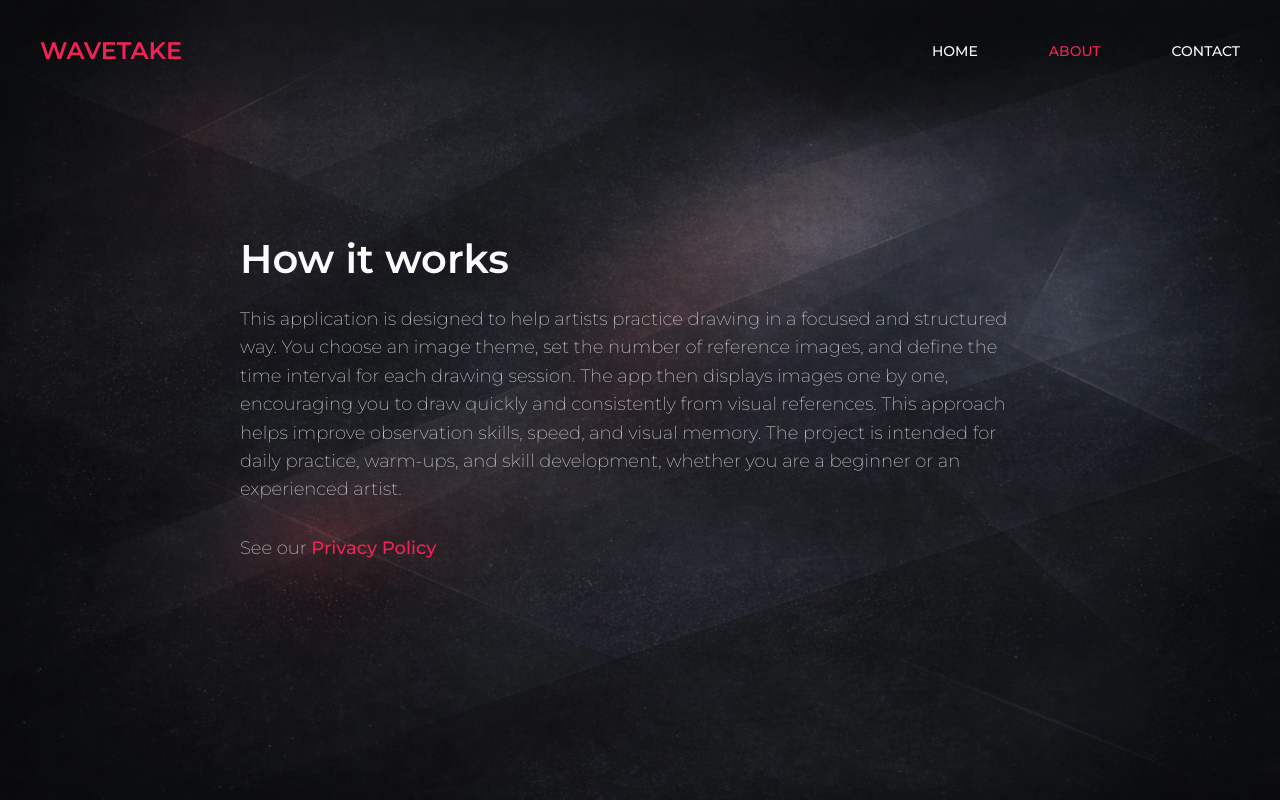
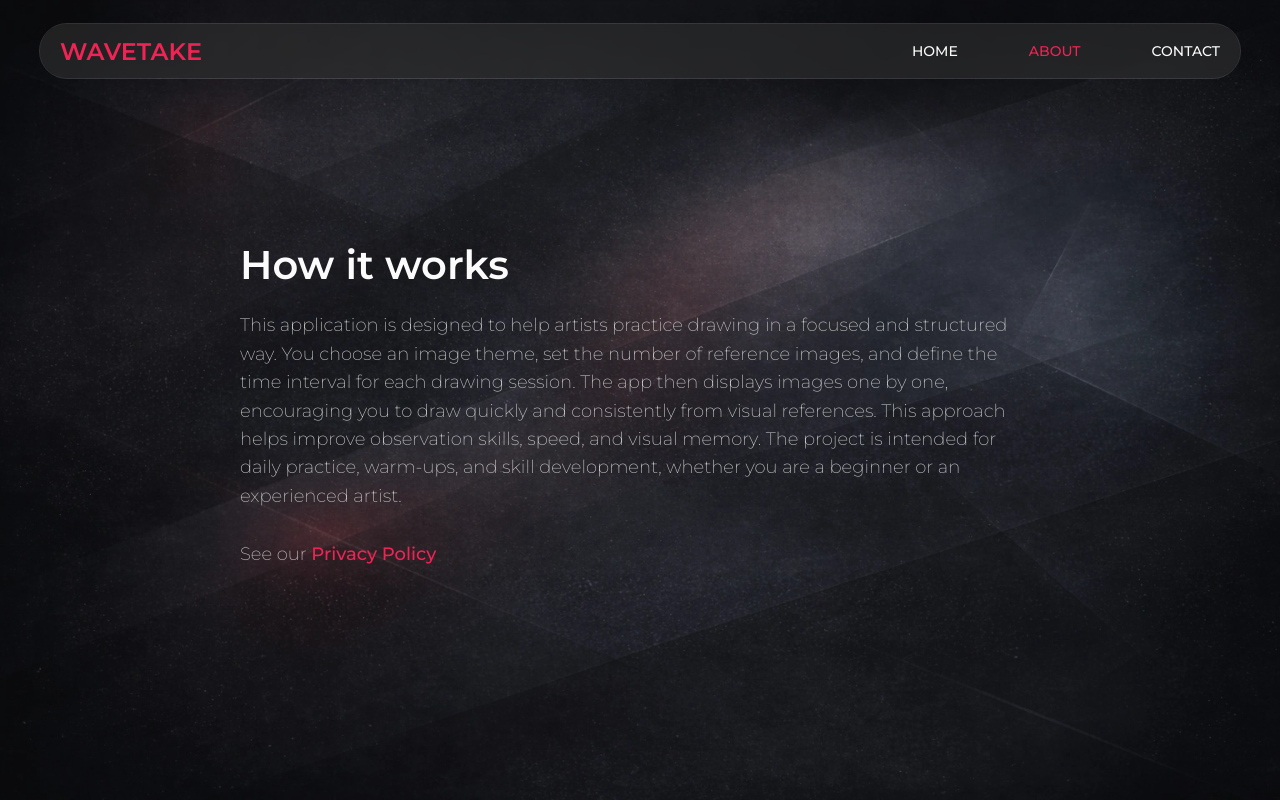
Before and after one commit to sebryk/quickdrawing-react-app, a Next.js app in the folder frontend/: page /about in a window 1280 px wide. Built offline with nearby package versions, Linux system fonts and the light colour scheme; no server answers.

Commit message:
fix layout

```diff
--- a/frontend/src/app/home/styles.module.scss
+++ b/frontend/src/app/home/styles.module.scss
@@ -61,7 +61,7 @@
    &__image {
       width: 539px;
       height: 294px;
-      padding: 5px;
+      padding: 8px;
       border-radius: 16px;
       border: 1px solid #e6e6e62d;
 
--- a/frontend/src/components/header/styles.module.scss
+++ b/frontend/src/components/header/styles.module.scss
@@ -1,15 +1,37 @@
 @use '@/styles/mixins';
 
 .header {
-   width: 100%;
+   width: calc(100% - 80px);
    display: flex;
    justify-content: space-between;
    align-items: center;
    font-family: Montserrat, sans-serif;
-   padding-top: 36px;
+   min-height: 54px;
    margin-bottom: 0;
+   border-radius: 1000px;
+   position: relative;
 
    @include mixins.container;
+
+   padding-inline: 20px;
+   margin-top: 24px;
+
+   &::before {
+      content: '';
+      position: absolute;
+      inset: 0;
+      border-radius: inherit;
+      pointer-events: none;
+      outline: 1px solid #e6e6e62d;
+      z-index: 0;
+
+      @include mixins.glass-background;
+   }
+
+   > * {
+      position: relative;
+      z-index: 1;
+   }
 
    &__nav {
       display: flex;
@@ -57,12 +79,14 @@
    }
 
    .header {
+      padding-inline: 16px;
+
       &__nav {
          width: 50%;
          height: 100vh;
          top: 0;
          right: 0;
-         position: absolute;
+         position: fixed;
          flex-direction: column;
          gap: 100px;
          transform: translateX(100%);
```
Also changed, not shown: frontend/src/app/[user]/page.tsx (+10 -2 lines), frontend/src/app/[user]/styles.module.scss (+14 -0 lines).
